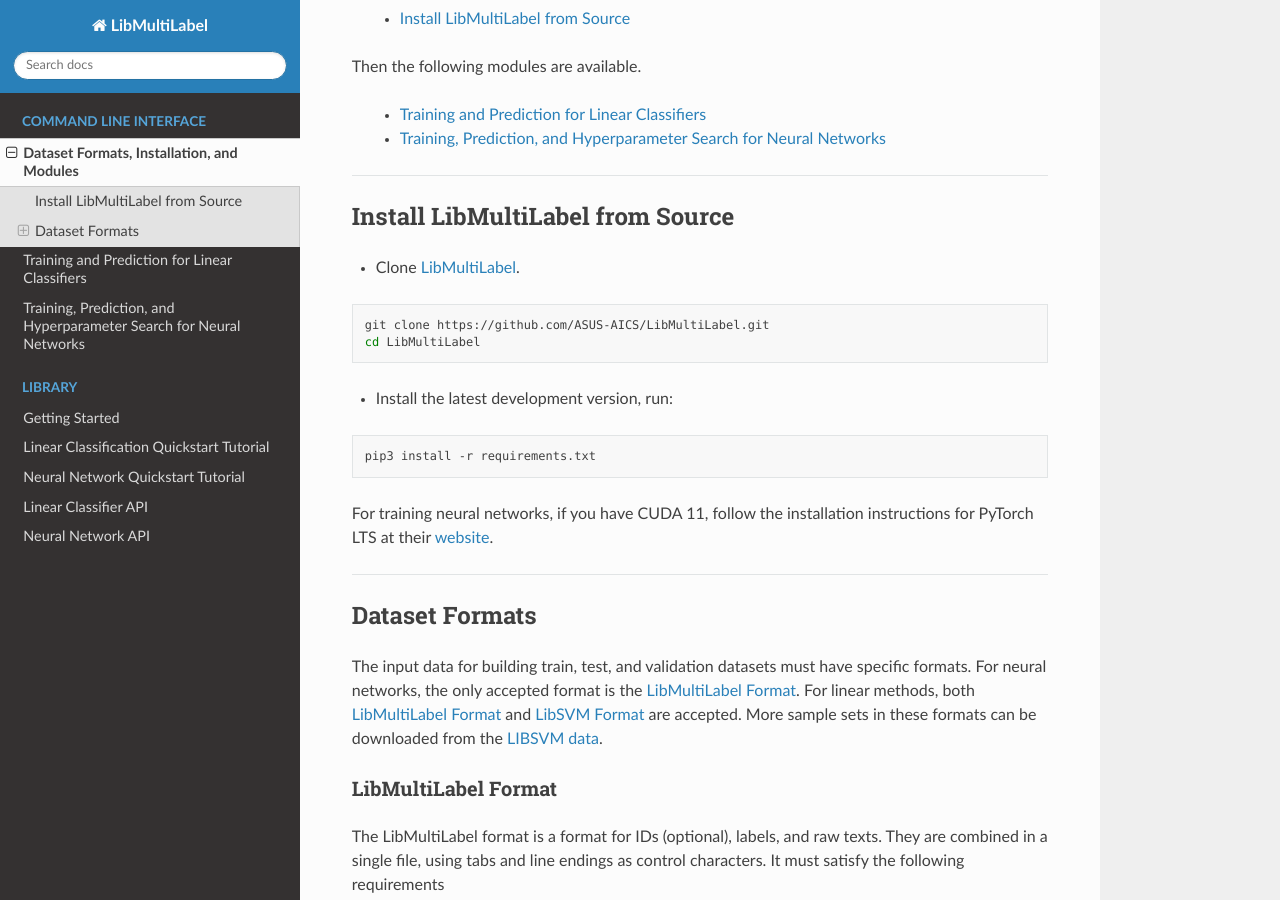
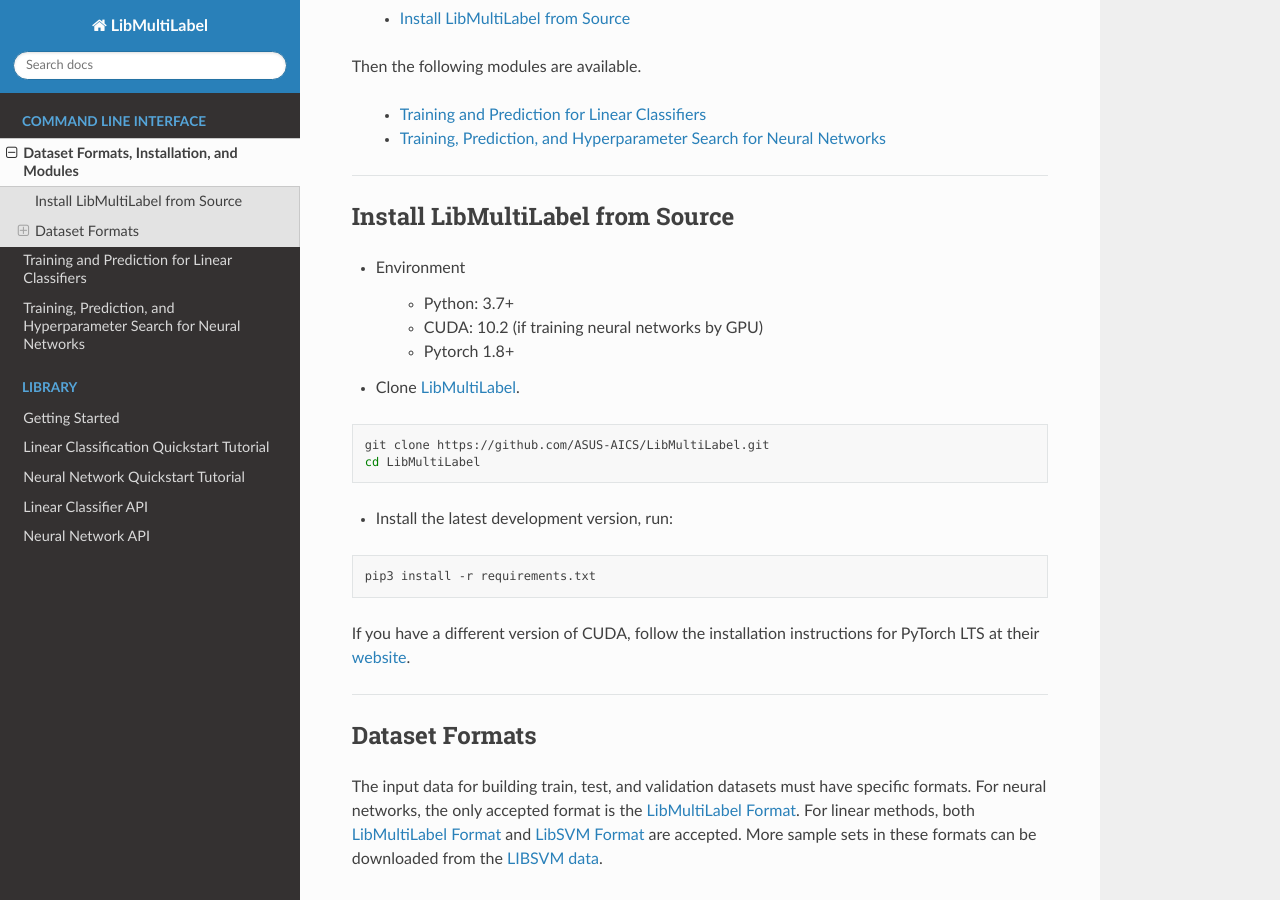
Before and after one commit to ASUS-AICS/LibMultiLabel, a Sphinx documentation site: the page built from docs/cli/ov_data_format.rst, in a window 1280 px wide and 900 px high, scrolled down 321 px. Built offline with Sphinx 7.4.7 and the Read the Docs theme 2.0.0, drawn with Linux system fonts in a browser that asks for light colours.

```diff
--- a/docs/cli/ov_data_format.rst
+++ b/docs/cli/ov_data_format.rst
@@ -22,6 +22,12 @@ Then the following modules are available.
 Install LibMultiLabel from Source
 ^^^^^^^^^^^^^^^^^^^^^^^^^^^^^^^^^
 
+* Environment
+
+    * Python: 3.7+
+    * CUDA: 10.2 (if training neural networks by GPU)
+    * Pytorch 1.8+
+
 * Clone `LibMultiLabel <https://github.com/ASUS-AICS/LibMultiLabel>`_.
 
 .. code-block:: bash
@@ -35,7 +41,7 @@ Install LibMultiLabel from Source
 
     pip3 install -r requirements.txt
 
-For training neural networks, if you have CUDA 11,
+If you have a different version of CUDA,
 follow the installation instructions for PyTorch LTS at
 their `website <https://pytorch.org/>`_.
 
```
Also changed, not shown: README.md (+1 -3 lines), main.py (+7 -0 lines).
